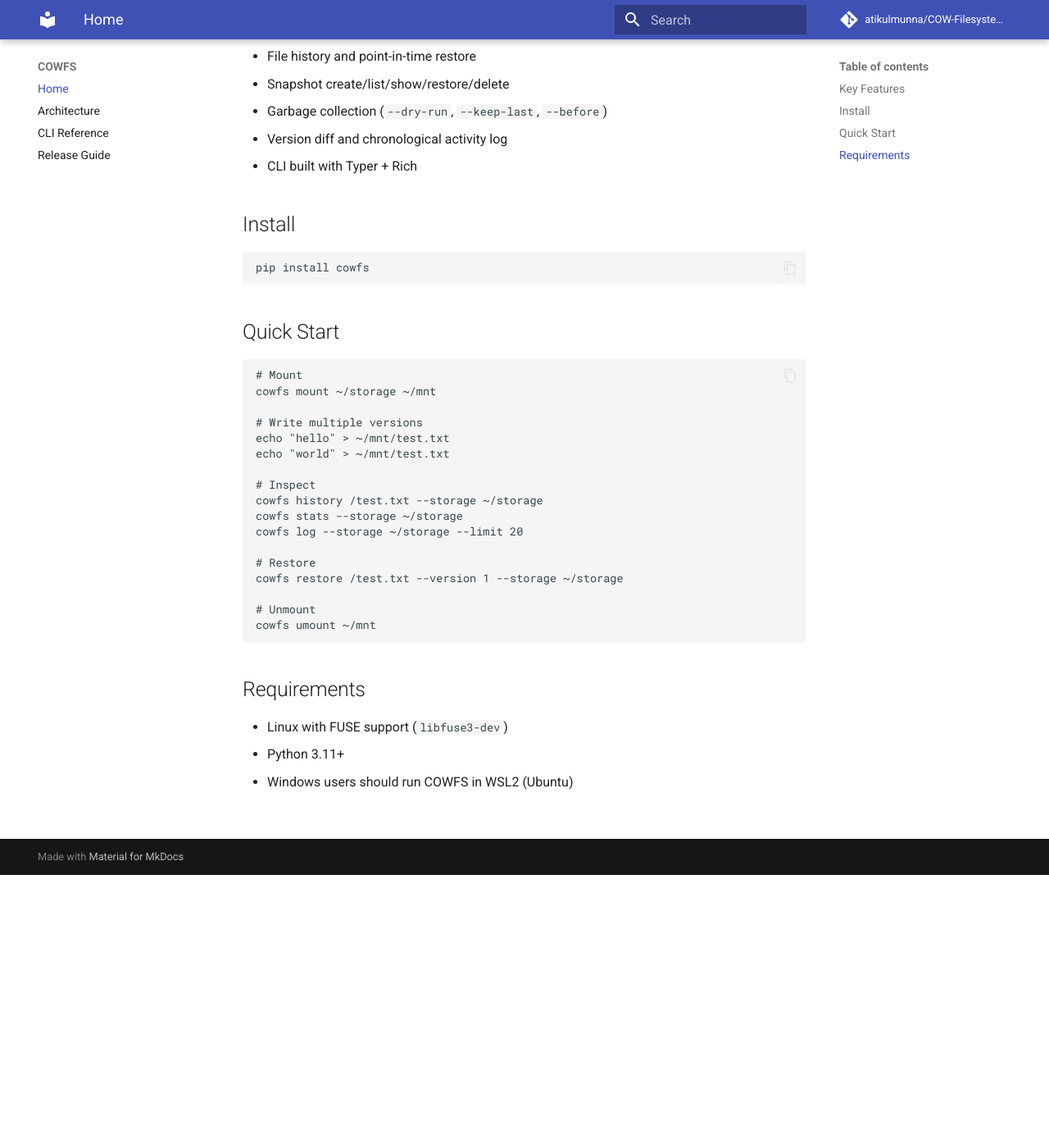
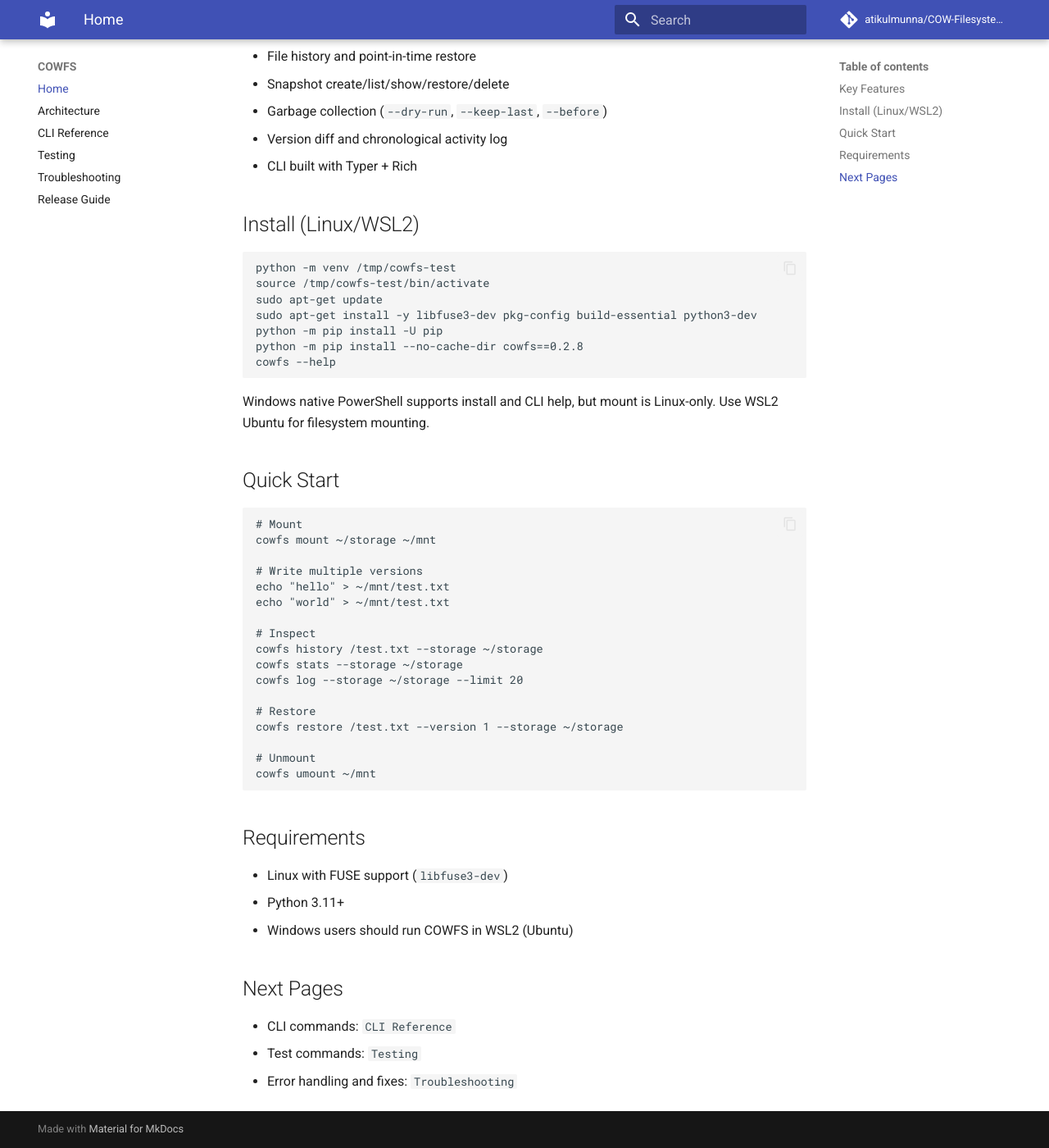
Before and after one commit to atikulmunna/COW-Filesystem, an MkDocs documentation site: the page built from docs/index.md, in a window 1280 px wide and 1400 px high, scrolled down 333 px. Shown: the whole window at 82% size. Built offline with MkDocs 1.6.1 and Material for MkDocs 9.7.7, drawn with Linux system fonts in a browser that asks for light colours; comment, search, counter and statistics services are not loaded.

Commit message:
Expand MkDocs with testing and troubleshooting guides

````diff
--- a/docs/index.md
+++ b/docs/index.md
@@ -14,11 +14,20 @@ and storage deduplication.
 - Version diff and chronological activity log
 - CLI built with Typer + Rich
 
-## Install
+## Install (Linux/WSL2)
 
 ```bash
-pip install cowfs
+python -m venv /tmp/cowfs-test
+source /tmp/cowfs-test/bin/activate
+sudo apt-get update
+sudo apt-get install -y libfuse3-dev pkg-config build-essential python3-dev
+python -m pip install -U pip
+python -m pip install --no-cache-dir cowfs==0.2.8
+cowfs --help
 ```
+
+Windows native PowerShell supports install and CLI help, but mount is Linux-only.
+Use WSL2 Ubuntu for filesystem mounting.
 
 ## Quick Start
 
@@ -47,3 +56,9 @@ cowfs umount ~/mnt
 - Linux with FUSE support (`libfuse3-dev`)
 - Python 3.11+
 - Windows users should run COWFS in WSL2 (Ubuntu)
+
+## Next Pages
+
+- CLI commands: `CLI Reference`
+- Test commands: `Testing`
+- Error handling and fixes: `Troubleshooting`
--- a/mkdocs.yml
+++ b/mkdocs.yml
@@ -20,4 +20,6 @@ nav:
   - Home: index.md
   - Architecture: architecture.md
   - CLI Reference: cli.md
+  - Testing: testing.md
+  - Troubleshooting: troubleshooting.md
   - Release Guide: release.md
````
Also changed, not shown: docs/release.md (+3 -1 lines), docs/testing.md (added, +58 -0 lines), docs/troubleshooting.md (added, +91 -0 lines).
